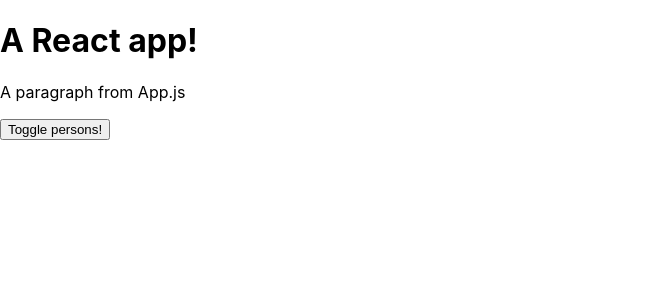
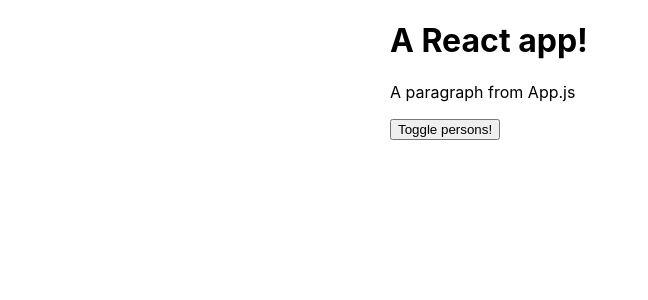
Before and after one commit to Haugen/udemy-react-max, a React (Create React App) app: page / in a window 1280 px wide. Shown: the top 300 px of the page, without its empty margins (0-648 px from the left). Built offline with nearby package versions, Linux system fonts and the light colour scheme.

Commit message:
Minor changes before ejecting

```diff
--- a/src/examples/basics/App.js
+++ b/src/examples/basics/App.js
@@ -53,6 +53,11 @@ class App extends Component {
   render() {
     let persons = null;
 
+    const styles = {
+      width: '500px',
+      margin: '0 auto'
+    };
+
     if (this.state.displayPersons) {
       persons = (
         <div className="toggle-persons">
@@ -72,7 +77,7 @@ class App extends Component {
     }
 
     return (
-      <div className="App">
+      <div className="App" style={styles}>
         <h1>A React app!</h1>
         <p>A paragraph from App.js</p>
         <button onClick={this.togglePersons}>Toggle persons!</button>
--- a/src/index.js
+++ b/src/index.js
@@ -1,15 +1,9 @@
 import React from 'react';
 import ReactDOM from 'react-dom';
-import { StyleRoot } from 'radium';
 import App from './examples/basics/App';
 import * as serviceWorker from './serviceWorker';
 
-ReactDOM.render(
-  <StyleRoot>
-    <App />
-  </StyleRoot>,
-  document.getElementById('root')
-);
+ReactDOM.render(<App />, document.getElementById('root'));
 
 // If you want your app to work offline and load faster, you can change
 // unregister() to register() below. Note this comes with some pitfalls.
```
